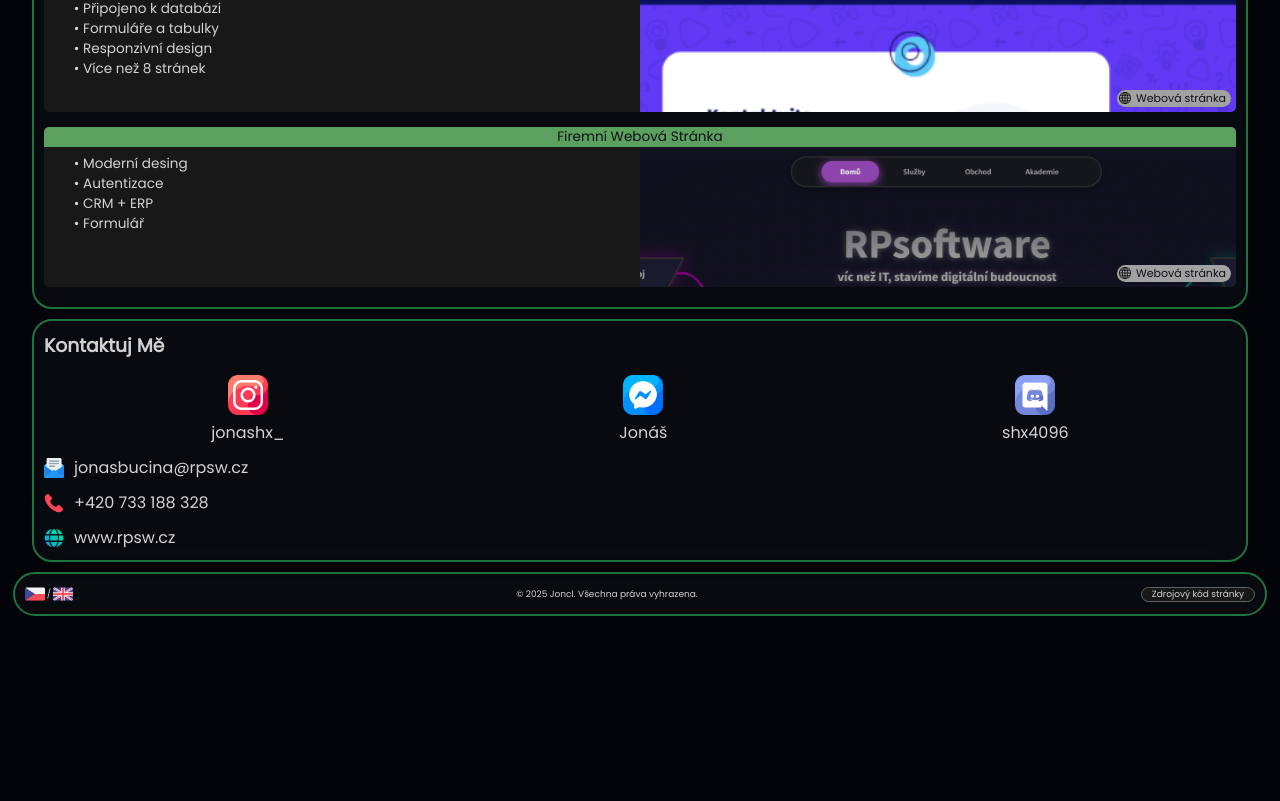
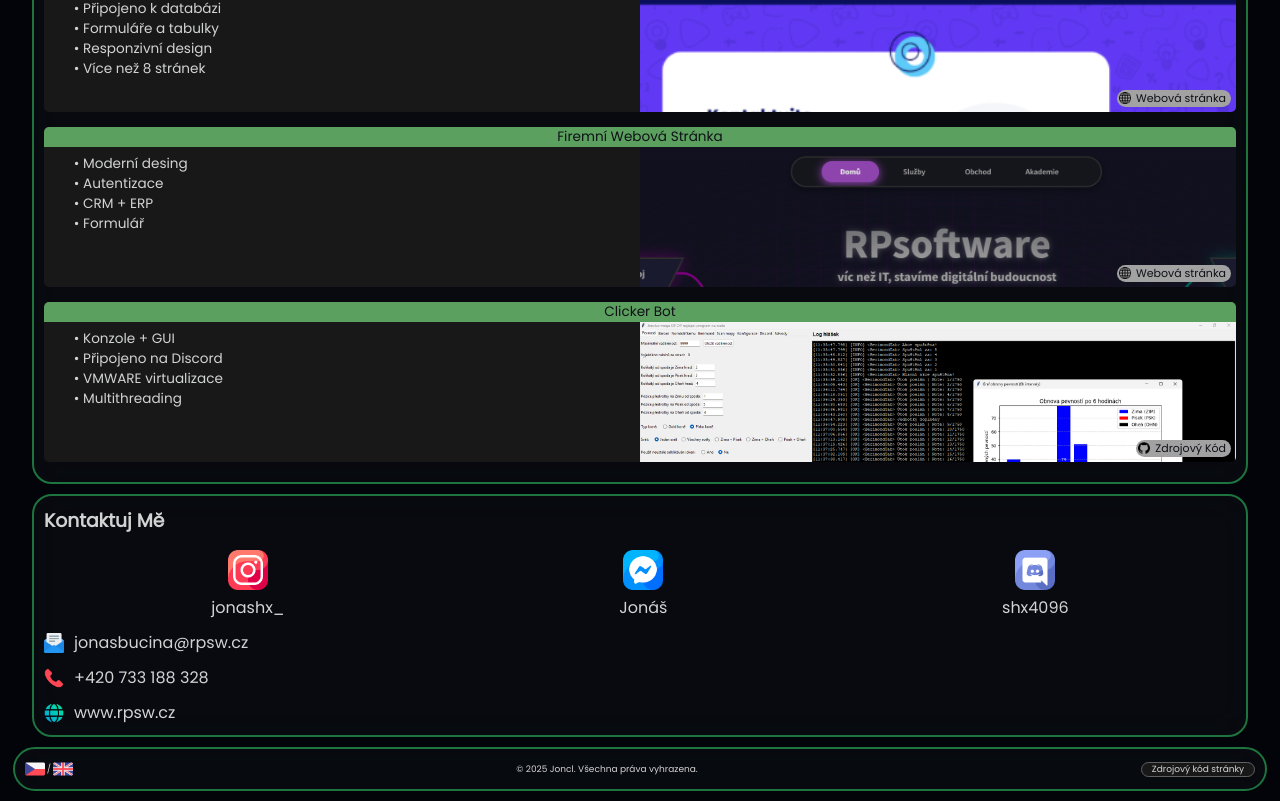
Before and after one commit to silenyJonas/portfolium, an Angular app: page / in a window 1280 px wide. Shown: the part 1596-2397 px from the top of the page. Before the commit the page ends 2222 px from the top, so only its background shows below. Built offline with nearby package versions, Linux system fonts and the light colour scheme.

Commit message:
dalsis build

```diff
--- a/src/app/main-content/projects/projects.component.ts
+++ b/src/app/main-content/projects/projects.component.ts
@@ -58,7 +58,7 @@ export class ProjectsComponent implements OnInit {
           text4: '• Responsive design',
           text5: '• More than 8 pages',},
           {
-            title: 'Simple Web Page',
+            title: 'Company Web Page',
             backgroundPath: 'assets/projects-bg/rp_website.png',
             description: 'Web Page',
             githubLink: 'https://www.rpsw.cz',
@@ -68,7 +68,19 @@ export class ProjectsComponent implements OnInit {
             text3: '• Tables and buttons',
             text4: '• More than 10 tabs',
             text5: '',
-          }
+          },
+          {
+            title: 'Clicker Bot',
+            backgroundPath: 'assets/projects-bg/gge_autoclicker.png',
+            description: 'Source Code',
+            githubLink: 'https://github.com/silenyJonas/gge_clicker',
+            githubLogo: 'assets/images/github-projects.png',
+            text1: '• Console + GUI',
+            text2: '• Connected to Discord',
+            text3: '• VMWARE virtualization',
+            text4: '• Multithreading',
+          },
+
       ];
     } else {
       this.projectsHeader = 'Ukázkové projekty';
@@ -118,7 +130,18 @@ export class ProjectsComponent implements OnInit {
           text2: '• Autentizace',
           text3: '• CRM + ERP',
           text4: '• Formulář',
-        }
+        },
+        {
+          title: 'Clicker Bot',
+          backgroundPath: 'assets/projects-bg/gge_clicker.png',
+          description: 'Zdrojový Kód',
+          githubLink: 'https://github.com/silenyJonas/gge_clicker',
+          githubLogo: 'assets/images/github-projects.png',
+          text1: '• Konzole + GUI',
+          text2: '• Připojeno na Discord',
+          text3: '• VMWARE virtualizace',
+          text4: '• Multithreading',
+        },
       ];
     }
   }
```
Also changed, not shown: src/assets/projects-bg/gge_clicker.png (added), 4 other files (tests, documents, lock files or other folders).
